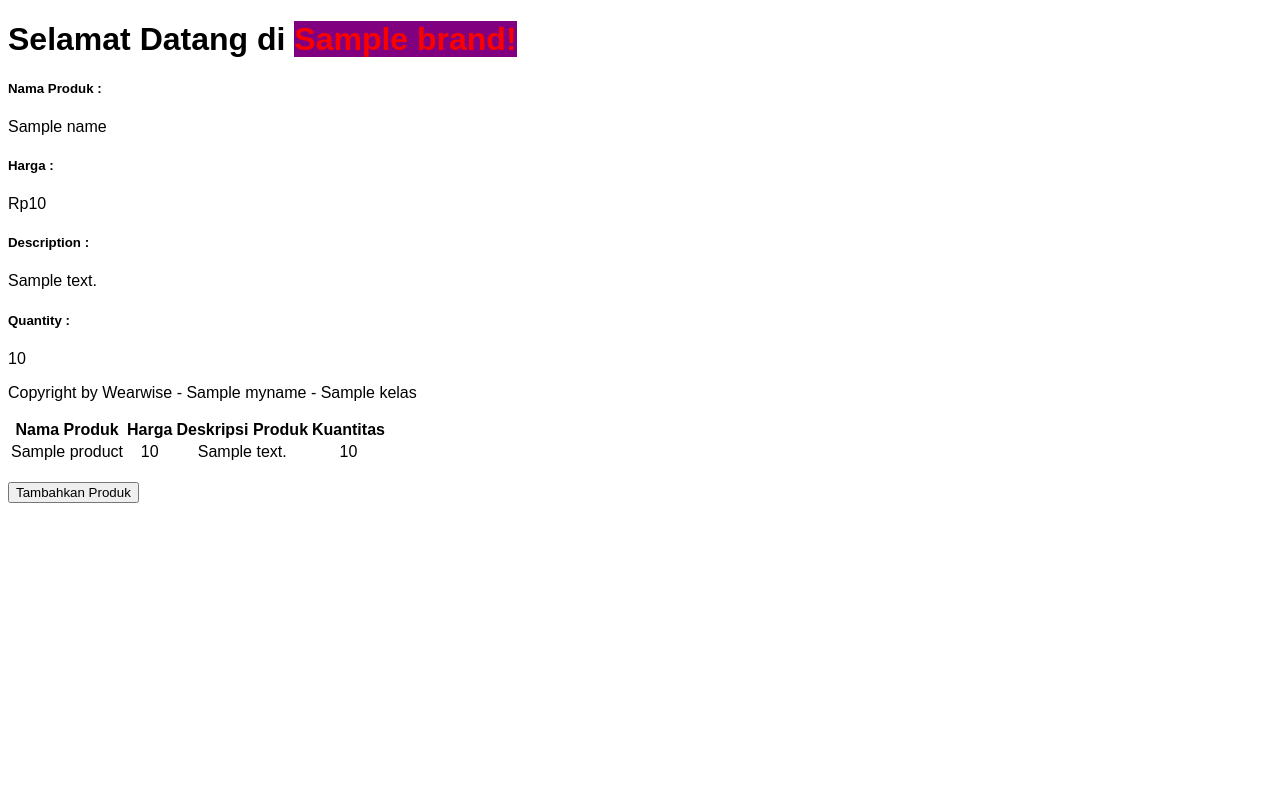
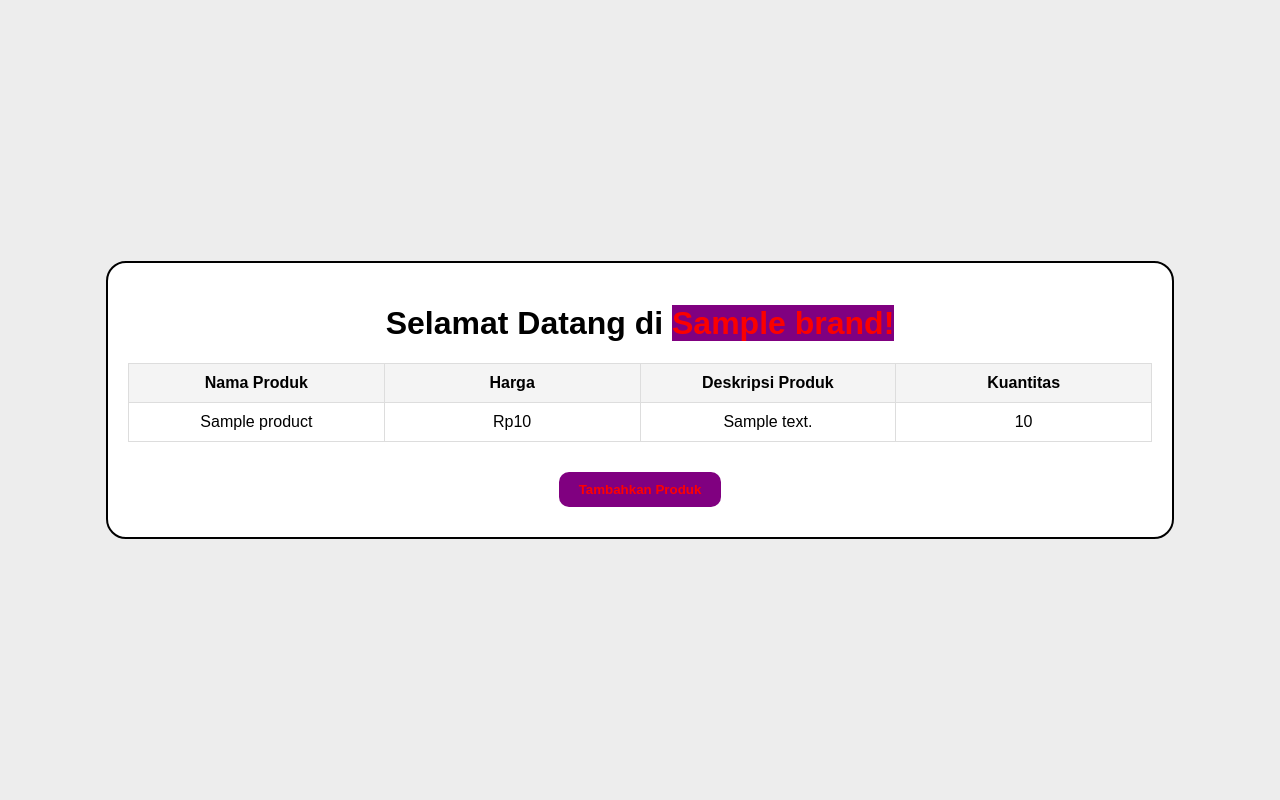
Before and after one commit to gilbertkristiaan/wearwise, a Django app: template main/templates/main.html in a window 1280 px wide. Run offline with Django 5.2, Linux system fonts and the light colour scheme; tables that the repository leaves empty hold one stand-in row (values such as "Sample post"); the template is opened without the code that fills it: values that come from a table or form of the project are taken from there, most other values are stand-ins (such as "Sample title", 1, 10 or a date in 2020).

Commit message:
tugas 3 selesai

```diff
--- a/main/models.py
+++ b/main/models.py
@@ -5,7 +5,7 @@ class Product(models.Model):
     name = models.CharField(max_length=100)
     price = models.IntegerField()
     description = models.TextField()
-    quantity = models.IntegerField(default=1)
+    quantity = models.IntegerField(default=0)
 
     @property
     def __str__(self):
--- a/main/templates/main.html
+++ b/main/templates/main.html
@@ -1,19 +1,71 @@
 {% extends 'base.html' %}
 {% block content %}
     <title>Wearwise | Wear the Trend</title>
-    <body style="font-family: sans-serif;">
-        <h1>Selamat Datang di <mark style="background-color: purple; color: rgb(251, 0, 0);">{{ brand }}!</mark></h1>
-                <h5>Nama Produk : </h5>
-                <p>{{ name }}</p>
-                <h5>Harga : </h5>
-                <p>Rp{{ price }}</p>
-                <h5>Description : </h5>
-                <p>{{ description }}</p>
-                <h5>Quantity :</h5>
-                <p>{{ quantity }}</p>
-            </div>
-            <p>Copyright by Wearwise - {{ myname }} - {{ kelas }}</p>
+    <style>
+        body {
+            font-family: sans-serif;
+            margin: 0;
+            padding: 0;
+            display: flex;
+            justify-content: center;
+            align-items: center;
+            height: 100vh;
+            background-color: #ededed;
+        }
 
+        .container {
+            border: 2px solid black;
+            text-align: center;
+            border-radius: 20px;
+            width: 80%;
+            margin: 0 auto;
+            padding: 20px;
+            background-color: white;
+        }
+
+        h1 mark {
+            background-color: purple;
+            color: rgb(251, 0, 0);
+        }
+
+        table {
+            width: 100%;
+            border-collapse: collapse;
+            margin: 20px 0;
+            table-layout: fixed;
+        }
+
+        table th, table td {
+            border: 1px solid #ddd;
+            padding: 10px;
+            text-align: center;
+            word-wrap: break-word;
+        }
+
+        table th {
+            background-color: #f4f4f4;
+        }
+
+        button {
+            border-radius: 10px;
+            background-color: purple;
+            font-weight: bold;
+            color: red;
+            margin-top: 10px;
+            margin-bottom: 10px;
+            border: none;
+            padding: 10px 20px;
+            cursor: pointer;
+            transition: background-color 0.3s;
+        }
+
+        button:hover {
+            background-color: darkviolet;
+        }
+    </style>
+    <body>
+        <div class="container">
+            <h1>Selamat Datang di <mark>{{ brand }}!</mark></h1>
             {% if not products %}
             <p>Belum ada data produk tambahan yang ditambahkan di wearwise.</p>
             {% else %}
@@ -24,25 +76,28 @@
                     <th>Deskripsi Produk</th>
                     <th>Kuantitas</th>
                 </tr>
-
-            {% comment %} Berikut cara memperlihatkan data mood di bawah baris ini
-            {% endcomment %}
                 {% for product in products %}
                 <tr>
-            <td style="text-align: center;">{{product.name}}</td>
-            <td style="text-align: center;">{{product.price}}</td>
-            <td style="text-align: center;">{{product.description}}</td>
-            <td style="text-align: center;">{{product.quantity}}</td>
+                    <td>{{ product.name }}</td>
+                    <td>Rp{{ product.price }}</td>
+                    <td>{{ product.description }}</td>
+                    <td>{{ product.quantity }}</td>
                 </tr>
                 {% endfor %}
             </table>
             {% endif %}
-
-        <br />
-
             <a href="{% url 'main:create_product' %}">
                 <button>Tambahkan Produk</button>
             </a>
         </div>
     </body>
 {% endblock content %}
+
+<!-- <h5>Nama Produk : </h5>
+<p>{{ name }}</p>
+<h5>Harga : </h5>
+<p>Rp{{ price }}</p>
+<h5>Description : </h5>
+<p>{{ description }}</p>
+<h5>Quantity :</h5>
+<p>{{ quantity }}</p> -->
```
Also changed, not shown: main/templates/create_product.html (+7 -0 lines), README.md, postman/1.png (added), postman/2.png (added), postman/3.png (added), postman/4.png (added), templates/base.html (renamed from main/templates/base.html). Lines whose indentation alone changed are shown as unchanged.
